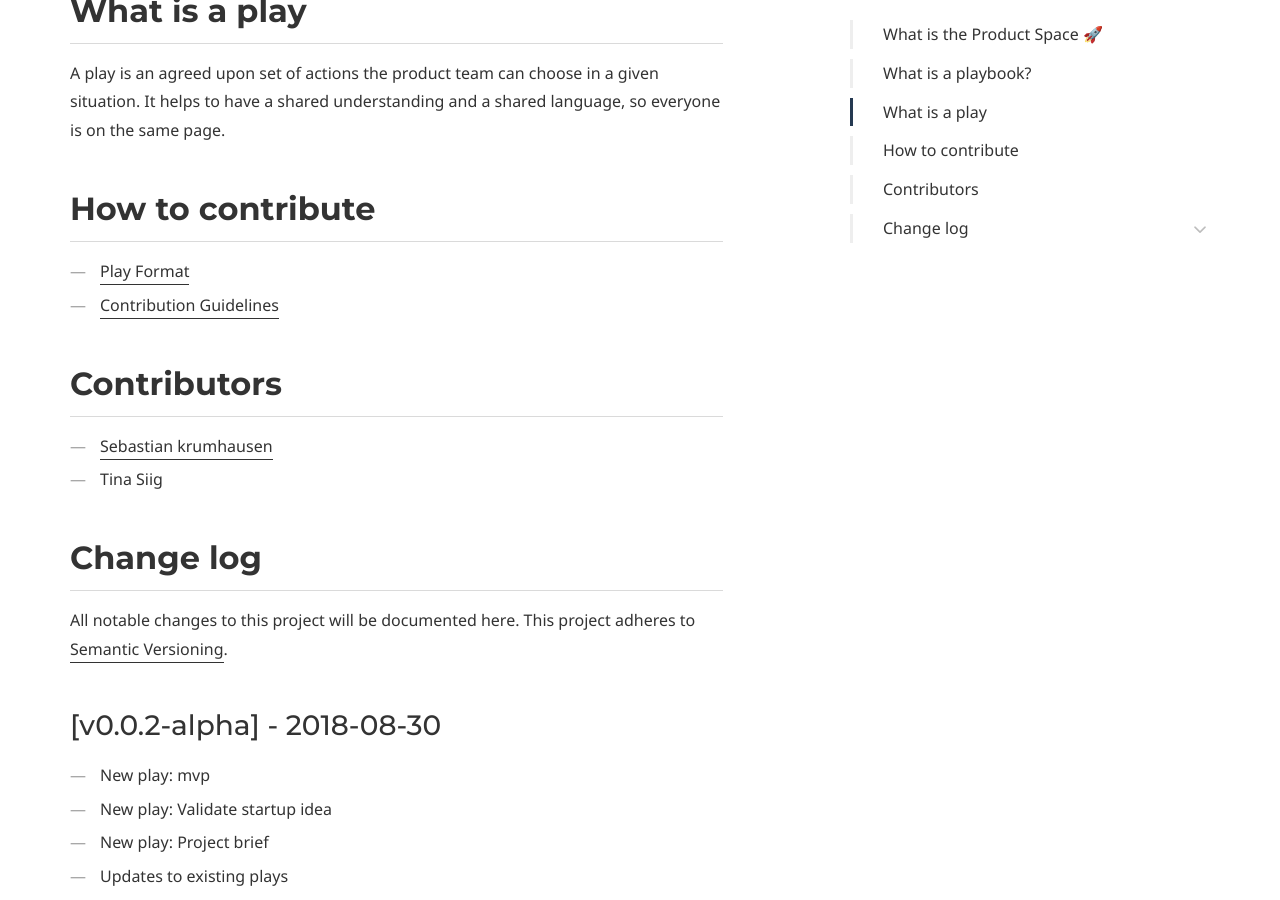
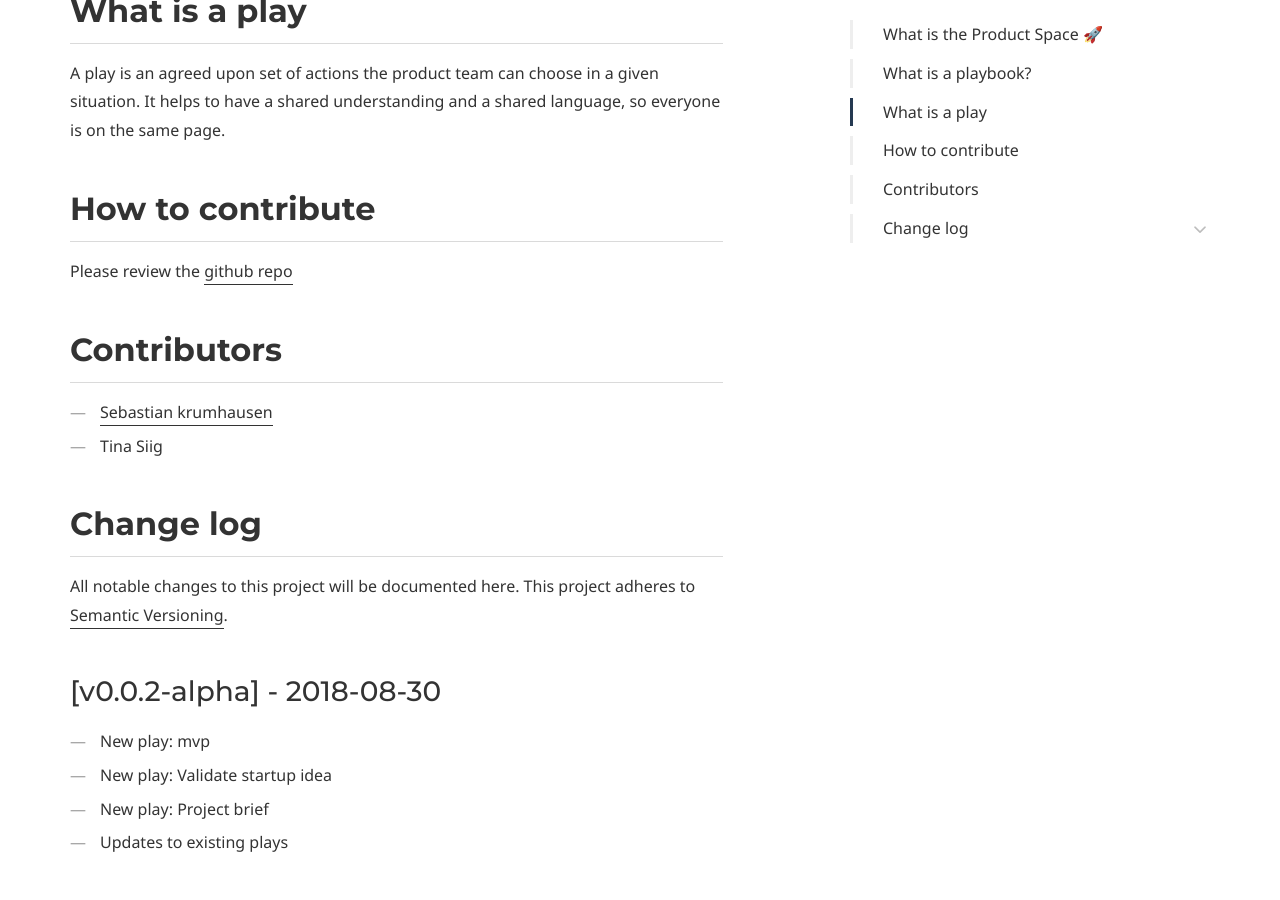
Before and after one commit to mrkrumhausen/product-space, a Jekyll site: the page built from getting-started.md, in a window 1280 px wide and 900 px high, scrolled down 999 px. Built offline with Jekyll 4.4.1, drawn with Linux system fonts in a browser that asks for light colours; some web fonts are replaced.

Commit message:
updated getting started

```diff
--- a/getting-started.md
+++ b/getting-started.md
@@ -31,8 +31,7 @@ In American football, the situation on the field changes all the time. It’s im
 A play is an agreed upon set of actions the product team can choose in a given situation. It helps to have a shared understanding and a shared language, so everyone is on the same page.
 
 ## How to contribute
-* [Play Format](/plays/_template.md)
-* [Contribution Guidelines](/CONTRIBUTING.md)
+Please review the [github repo](https://github.com/mrkrumhausen/product-space)
 
 ## Contributors
 - [Sebastian krumhausen](https://krumhausen.com?utm_source=product-space&utm_medium=website)
```
Also changed, not shown: 1 other file.
